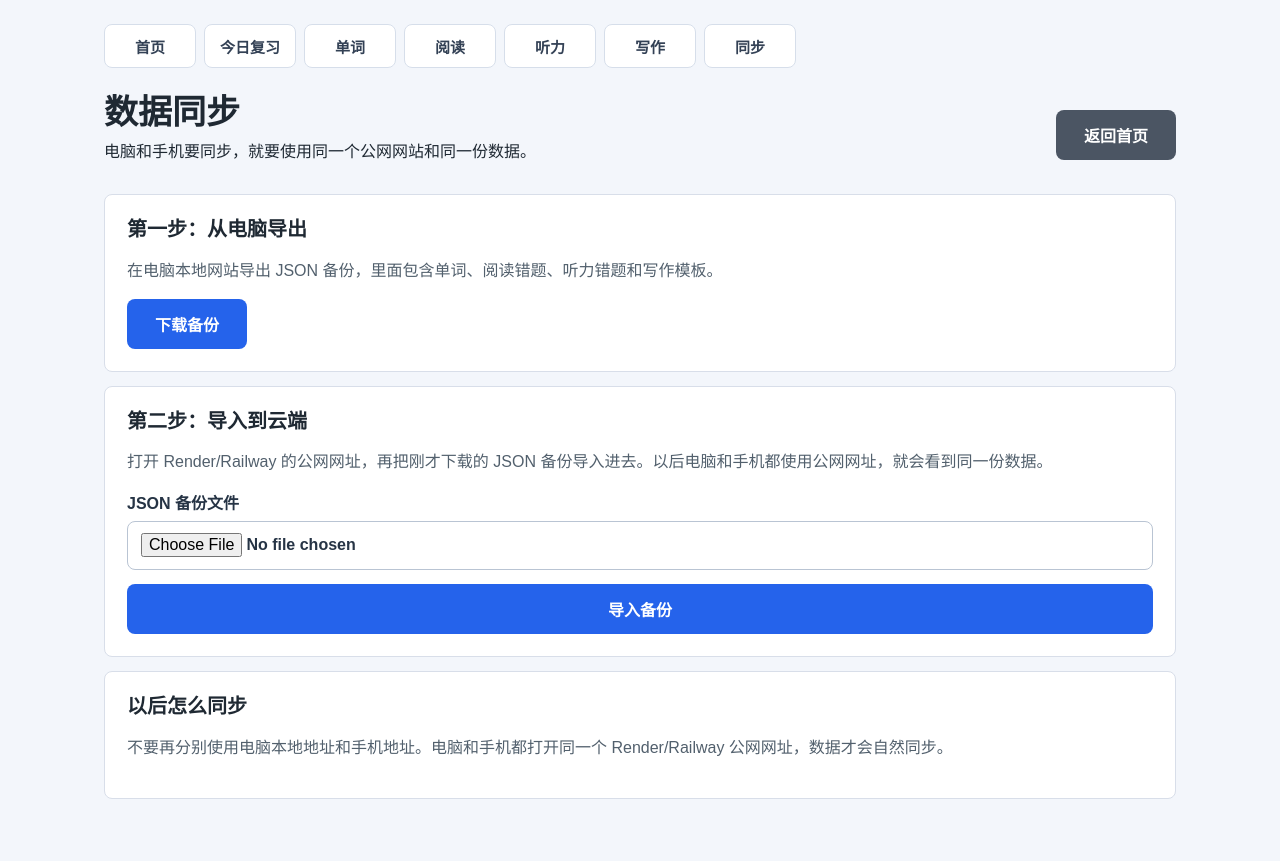
After one commit to shanyunlai123/german-study-flask, a Flask app: page /backup in a window 1280 px wide. The commit adds this page. Run offline with Flask 3, Linux system fonts and the light colour scheme; data that the repository does not hold is empty.

Commit message:
Add backup import export sync flow

```diff
--- a/app.py
+++ b/app.py
@@ -1,11 +1,12 @@
 import csv
 from datetime import date, timedelta
 from io import StringIO
+import json
 import os
 import re
 import sqlite3
 
-from flask import Flask, g, redirect, render_template, request, send_from_directory, url_for
+from flask import Flask, Response, g, redirect, render_template, request, send_from_directory, url_for
 
 
 app = Flask(__name__)
@@ -208,6 +209,30 @@ def add_word(
         ),
     )
     return True
+
+
+def insert_backup_word(row):
+    return add_word(
+        row.get("german"),
+        row.get("chinese"),
+        example=row.get("example"),
+        level=row.get("level"),
+        tag=row.get("tag"),
+        part_of_speech=row.get("part_of_speech"),
+        plural_form=row.get("plural_form"),
+        collocations=row.get("collocations"),
+        examples=row.get("examples"),
+        synonyms=row.get("synonyms"),
+        grammar_notes=row.get("grammar_notes"),
+        level_text=row.get("level_text"),
+    )
+
+
+def rows_as_dicts(table):
+    return [
+        dict(row)
+        for row in get_db().execute(f"SELECT * FROM {table} ORDER BY id ASC").fetchall()
+    ]
 
 
 def decode_upload(raw_content):
@@ -477,6 +502,111 @@ def service_worker():
     response = send_from_directory("static", "service-worker.js")
     response.headers["Service-Worker-Allowed"] = "/"
     return response
+
+
+@app.route("/backup")
+def backup():
+    return render_template("backup.html")
+
+
+@app.route("/backup/export")
+def export_backup():
+    data = {
+        "version": 1,
+        "exported_at": today_text(),
+        "words": rows_as_dicts("words"),
+        "reading_mistakes": rows_as_dicts("reading_mistakes"),
+        "listening_mistakes": rows_as_dicts("listening_mistakes"),
+        "writing_templates": rows_as_dicts("writing_templates"),
+    }
+    payload = json.dumps(data, ensure_ascii=False, indent=2)
+    return Response(
+        payload,
+        mimetype="application/json",
+        headers={
+            "Content-Disposition": "attachment; filename=german-study-backup.json"
+        },
+    )
+
+
+@app.route("/backup/import", methods=["POST"])
+def import_backup():
+    file = request.files.get("backup_file")
+    imported_words = 0
+    skipped_words = 0
+    imported_notes = 0
+    error = ""
+
+    if not file or file.filename == "":
+        error = "请选择一个 JSON 备份文件。"
+    else:
+        try:
+            data = json.loads(decode_upload(file.read()))
+        except json.JSONDecodeError:
+            data = None
+            error = "备份文件不是有效的 JSON。"
+
+        if data:
+            for row in data.get("words", []):
+                if insert_backup_word(row):
+                    imported_words += 1
+                else:
+                    skipped_words += 1
+
+            for row in data.get("reading_mistakes", []):
+                title = (row.get("title") or "").strip()
+                question = (row.get("question") or "").strip()
+                reason = (row.get("reason") or "").strip()
+                if title and question and reason:
+                    get_db().execute(
+                        """
+                        INSERT INTO reading_mistakes
+                        (title, question, reason, created_at)
+                        VALUES (?, ?, ?, ?)
+                        """,
+                        (title, question, reason, row.get("created_at") or today_text()),
+                    )
+                    imported_notes += 1
+
+            for row in data.get("listening_mistakes", []):
+                title = (row.get("title") or "").strip()
+                detail = (row.get("detail") or "").strip()
+                reason = (row.get("reason") or "").strip()
+                if title and detail and reason:
+                    get_db().execute(
+                        """
+                        INSERT INTO listening_mistakes
+                        (title, detail, reason, created_at)
+                        VALUES (?, ?, ?, ?)
+                        """,
+                        (title, detail, reason, row.get("created_at") or today_text()),
+                    )
+                    imported_notes += 1
+
+            for row in data.get("writing_templates", []):
+                title = (row.get("title") or "").strip()
+                category = (row.get("category") or "").strip()
+                content = (row.get("content") or "").strip()
+                if title and category and content:
+                    get_db().execute(
+                        """
+                        INSERT INTO writing_templates
+                        (title, category, content, created_at)
+                        VALUES (?, ?, ?, ?)
+                        """,
+                        (title, category, content, row.get("created_at") or today_text()),
+                    )
+                    imported_notes += 1
+
+            get_db().commit()
+
+    return render_template(
+        "backup.html",
+        imported_words=imported_words,
+        skipped_words=skipped_words,
+        imported_notes=imported_notes,
+        error=error,
+    )
 
 
 @app.route("/words", methods=["GET", "POST"])
--- a/static/style.css
+++ b/static/style.css
@@ -451,7 +451,7 @@ small {
   }
 
   .nav {
-    grid-template-columns: repeat(6, auto);
+    grid-template-columns: repeat(7, auto);
     justify-content: start;
     margin: 0 0 24px;
     padding: 0;
--- /dev/null
+++ b/templates/backup.html
@@ -0,0 +1,45 @@
+{% extends "base.html" %}
+{% set title = "数据同步" %}
+
+{% block content %}
+  <header class="topbar">
+    <div>
+      <h1>数据同步</h1>
+      <p>电脑和手机要同步，就要使用同一个公网网站和同一份数据。</p>
+    </div>
+    <a class="button secondary" href="{{ url_for('home') }}">返回首页</a>
+  </header>
+
+  {% if error %}
+    <section class="notice error">{{ error }}</section>
+  {% endif %}
+
+  {% if imported_words or skipped_words or imported_notes %}
+    <section class="notice success">
+      已导入 {{ imported_words }} 个单词，跳过 {{ skipped_words }} 个重复单词，导入 {{ imported_notes }} 条其他记录。
+    </section>
+  {% endif %}
+
+  <section class="panel">
+    <h2>第一步：从电脑导出</h2>
+    <p class="hint">在电脑本地网站导出 JSON 备份，里面包含单词、阅读错题、听力错题和写作模板。</p>
+    <a class="button" href="{{ url_for('export_backup') }}">下载备份</a>
+  </section>
+
+  <section class="panel">
+    <h2>第二步：导入到云端</h2>
+    <p class="hint">打开 Render/Railway 的公网网址，再把刚才下载的 JSON 备份导入进去。以后电脑和手机都使用公网网址，就会看到同一份数据。</p>
+    <form method="post" action="{{ url_for('import_backup') }}" enctype="multipart/form-data" class="stack-form">
+      <label>
+        JSON 备份文件
+        <input type="file" name="backup_file" accept=".json,application/json" required>
+      </label>
+      <button type="submit">导入备份</button>
+    </form>
+  </section>
+
+  <section class="panel">
+    <h2>以后怎么同步</h2>
+    <p class="hint">不要再分别使用电脑本地地址和手机地址。电脑和手机都打开同一个 Render/Railway 公网网址，数据才会自然同步。</p>
+  </section>
+{% endblock %}
--- a/templates/base.html
+++ b/templates/base.html
@@ -22,6 +22,7 @@
       <a href="{{ url_for('reading') }}">阅读</a>
       <a href="{{ url_for('listening') }}">听力</a>
       <a href="{{ url_for('writing') }}">写作</a>
+      <a href="{{ url_for('backup') }}">同步</a>
     </nav>
 
     {% block content %}{% endblock %}
```
